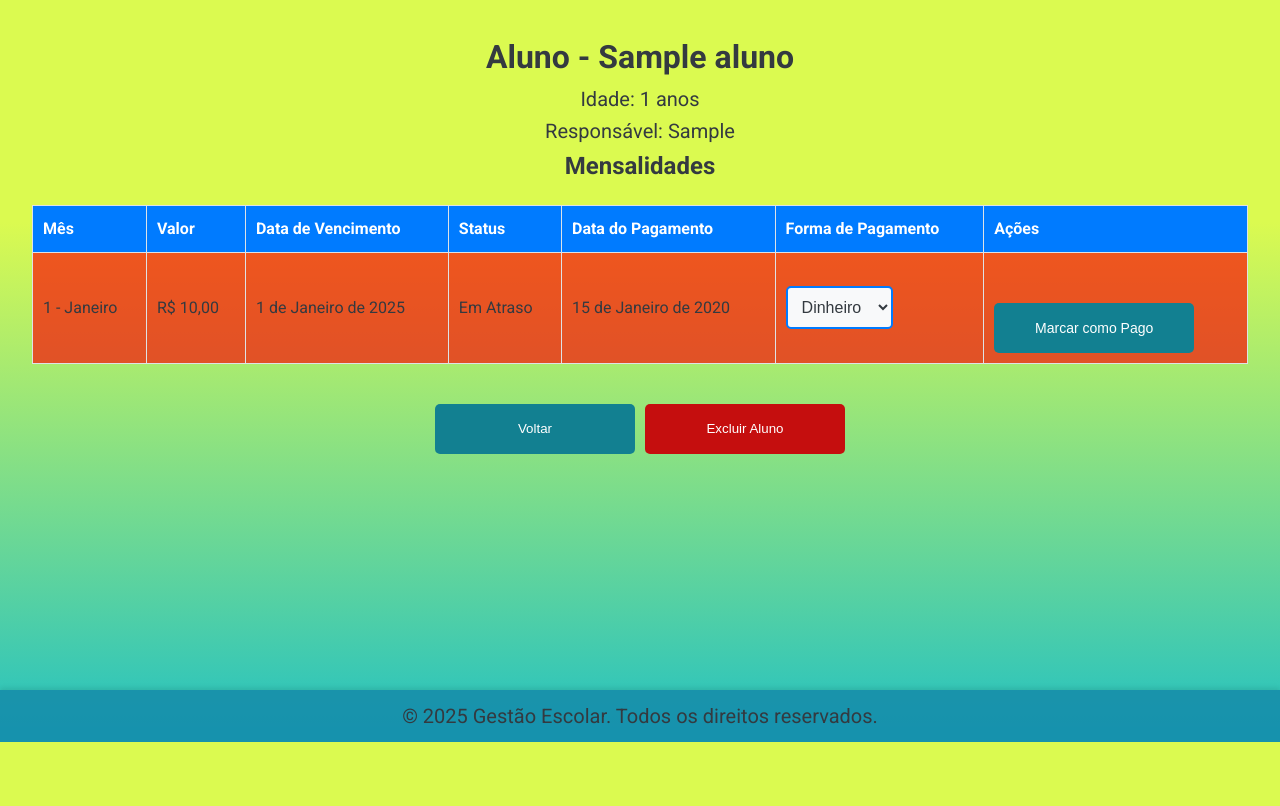
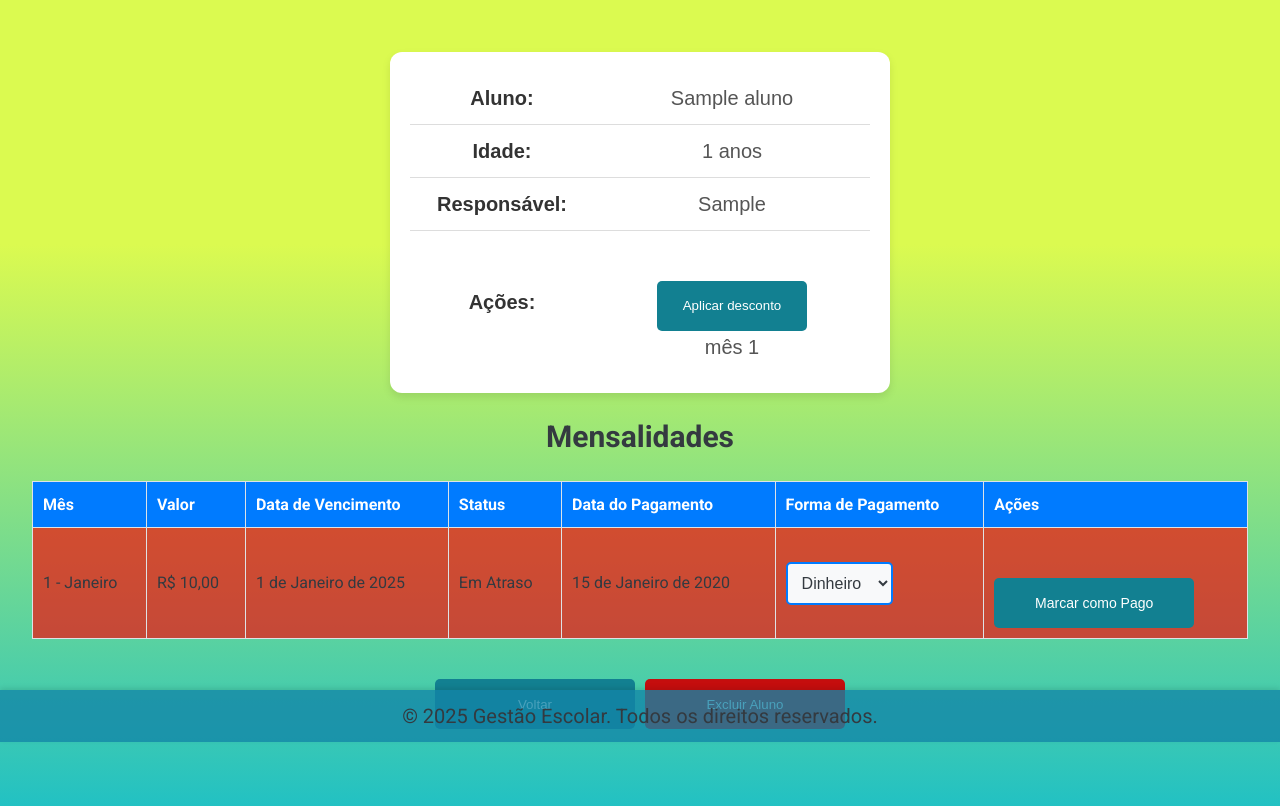
Before and after one commit to ThalesHenri/GestaoEscolar, a Django app: page /alunoDetalhes/1/ in a window 1280 px wide. Shown: the part 58-864 px from the top of the page. Before the commit the page ends 800 px from the top, so only its background shows below. Run offline with Django 5.2, Linux system fonts and the light colour scheme; a user stored in the database is signed in; tables that the repository leaves empty hold one stand-in row (values such as "Sample post").

Commit message:
possibilidade de inserir descontos na mensalidade

```diff
--- a/siteDjango/main/models.py
+++ b/siteDjango/main/models.py
@@ -108,8 +108,15 @@ class Mensalidade(models.Model):
     dia_pagamento_realizado = models.DateField(null=True, blank=True)
     valor = models.DecimalField(max_digits=8, decimal_places=2, null=True, blank=True)
     forma_pagamento = models.CharField(max_length=10, choices=FORMA_PAGAMENTO_CHOICES, null=True, blank=True)  # Novo campo
+    desconto = models.DecimalField(max_digits=8, decimal_places=2, null=True, blank=True)
 
 
+    def calcular_valor_desconto(self,desconto):
+        #implementa o calculo do disconto
+        self.valor = self.valor - (desconto/100 * self.valor)
+        super().save(
+            update_fields=['valor']
+        )
 
     def save(self, *args, **kwargs):
         """Atualiza o status da mensalidade ao salvar."""
--- a/siteDjango/main/static/style.css
+++ b/siteDjango/main/static/style.css
@@ -65,6 +65,45 @@ nav a:hover {
 .nav a.active {
     font-weight: bold; /* Destaque o link ativo */
     border-bottom: 2px solid #ffdd57; /* Linha abaixo do link ativo */
+}
+
+.alunoDetalhes {
+    max-width: 500px;
+    margin: 20px auto;
+    padding: 20px;
+    background: #ffffff;
+    border-radius: 12px;
+    box-shadow: 0 4px 8px rgba(0, 0, 0, 0.1);
+    font-family: Arial, sans-serif;
+}
+
+.alunoDetalhes table {
+    width: 100%;
+    border-collapse: collapse;
+}
+
+.alunoDetalhes td {
+    padding: 10px;
+    border-bottom: 1px solid #ddd;
+    font-size: 20px; /* Increased font size */
+}
+
+.alunoDetalhes td:first-child {
+    font-weight: bold;
+    color: #333;
+    width: 40%;
+}
+
+.alunoDetalhes td:last-child {
+    color: #555;
+}
+
+.alunoDetalhes tr:last-child td {
+    border-bottom: none;
+}
+
+.alunoDetalhes table tr:hover {
+    background: #f9f9f9;
 }
 
 main {
--- a/siteDjango/main/templates/alunoDetalhes.html
+++ b/siteDjango/main/templates/alunoDetalhes.html
@@ -7,11 +7,35 @@
     <body>
         <div class="container mt-4">
             <div class="alunoDetalhes">
-                <h1>Aluno - {{ aluno.nome }}</h1>
-                <p>Idade: {{ aluno.idade }} anos</p>
-                <p>Responsável: {{ aluno.responsavel }}</p>
+                <table>
+                    <tr>
+                        <td><strong>Aluno:</strong></td>
+                        <td>{{ aluno.nome }}</td>
+                    </tr>
+                    <tr>
+                        <td><strong>Idade:</strong></td>
+                        <td>{{ aluno.idade }} anos</td>
+                    </tr>
+                    <tr>
+                        <td><strong>Responsável:</strong></td>
+                        <td>{{ aluno.responsavel }}</td>
+                    </tr>
+                    <tr>
+                        <td><strong>Ações:</strong></td>
+                        <td>
+                            {% for mensalidade in mensalidades %}
+                            <a href="{% url 'aplicarDesconto' aluno.id mensalidade.id %}">
+                                <button style="width: 150px;">Aplicar desconto</button>
+                            </a>
+                            <p>mês {{ mensalidade.mes }}</p>
+                            {% empty %}
+                            <p>Sem mensalidades para aplicar desconto.</p>
+                            {% endfor %}
+                        </td>
+                    </tr>
+                </table>
             </div>
-            <h2>Mensalidades</h2>
+            <h2 style="font-size: 30px;">Mensalidades</h2>
             <table class="table table-striped2">
                 <thead>
                     <tr>
--- a/siteDjango/main/templates/pagamentosDashboard.html
+++ b/siteDjango/main/templates/pagamentosDashboard.html
@@ -7,7 +7,7 @@
 <div class="pagamento_options">
 
         <button onclick="mostrarTabela('atraso')">Em Atraso</button>
-        <button onclick="mostrarTabela('aberto')">Em Aberto</button>
+        <!-- <button onclick="mostrarTabela('aberto')">Em Aberto</button> -->
         <button onclick="mostrarTabela('pago')">Pago</button>
 
 </div>
@@ -40,7 +40,7 @@
     </table>
 </div>
 
-<div id="tabela-aberto" class="tabela-mensalidades" style="display: none;">
+<!-- <div id="tabela-aberto" class="tabela-mensalidades" style="display: none;">
     <h2>Mensalidades em Aberto</h2>
     <table class="table table-striped">
         <thead>
@@ -66,7 +66,7 @@
             {% endfor %}
         </tbody>
     </table>
-</div>
+</div> -->
 
 <div id="tabela-pago" class="tabela-mensalidades" style="display: none;">
     <h2>Mensalidades Pagas</h2>
--- a/siteDjango/main/urls.py
+++ b/siteDjango/main/urls.py
@@ -20,4 +20,6 @@ urlpatterns = [
     path('pagamentoDashboard/', views.pagamentoDashboard, name='pagamentoDashboard'),
     path('limparFeed/', views.limparFeed, name='limparFeed'),
     path('perfil/', views.perfil, name="perfil"),
+    path('aplicarDesconto/<int:aluno_id>/<int:mensalidade_id>/', views.aplicarDesconto, name="aplicarDesconto"),
+
 ]
--- a/siteDjango/main/views.py
+++ b/siteDjango/main/views.py
@@ -1,9 +1,9 @@
+from django.http import HttpResponse
 from django.shortcuts import render, redirect, get_object_or_404, redirect
 from django.contrib.auth import authenticate, login as auth_login, logout as auth_logout
 from django.contrib.auth.models import User
 from django.contrib import messages
 from .models import Turma, Aluno, Mensalidade,Feed
-from .forms import TurmaForm, AlunoForm
 from .forms import *
 from django.contrib.auth.decorators import login_required
 
@@ -251,6 +251,26 @@ def alunoDetalhes(request, aluno_id):
     return render(request, "alunoDetalhes.html", {"aluno": aluno, "mensalidades": mensalidades})
 
 
+@login_required
+def aplicarDesconto(request, aluno_id, mensalidade_id):
+    aluno = get_object_or_404(Aluno, id=aluno_id)
+    mensalidade = get_object_or_404(Mensalidade, id=mensalidade_id)
+
+    if request.method == "POST":
+        form = DescontoForm(request.POST)
+        if form.is_valid():
+            desconto = form.cleaned_data['desconto']
+            mensalidade.calcular_valor_desconto(desconto)
+            feed = Feed(acao=f"Desconto de {desconto}% para o aluno {aluno.nome} aplicado com sucesso!", data=timezone.now()) # Aplica o desconto
+            feed.save()
+            # Salva a mensalidade com o valor atualizado
+            return redirect('alunoDetalhes', aluno_id=aluno.id)  # Redireciona de volta para a página do aluno
+    else:
+        form = DescontoForm()
+
+    context = {'aluno': aluno, 'mensalidade': mensalidade, 'form': form}
+    return render(request, 'desconto.html', context=context)
+
 
 @login_required
 def excluirAluno(request, aluno_id):
```
Also changed, not shown: siteDjango/main/forms.py (+10 -0 lines), siteDjango/main/templates/desconto.html (added, +16 -0 lines), siteDjango/main/migrations/0005_mensalidade_desconto.py (added).
